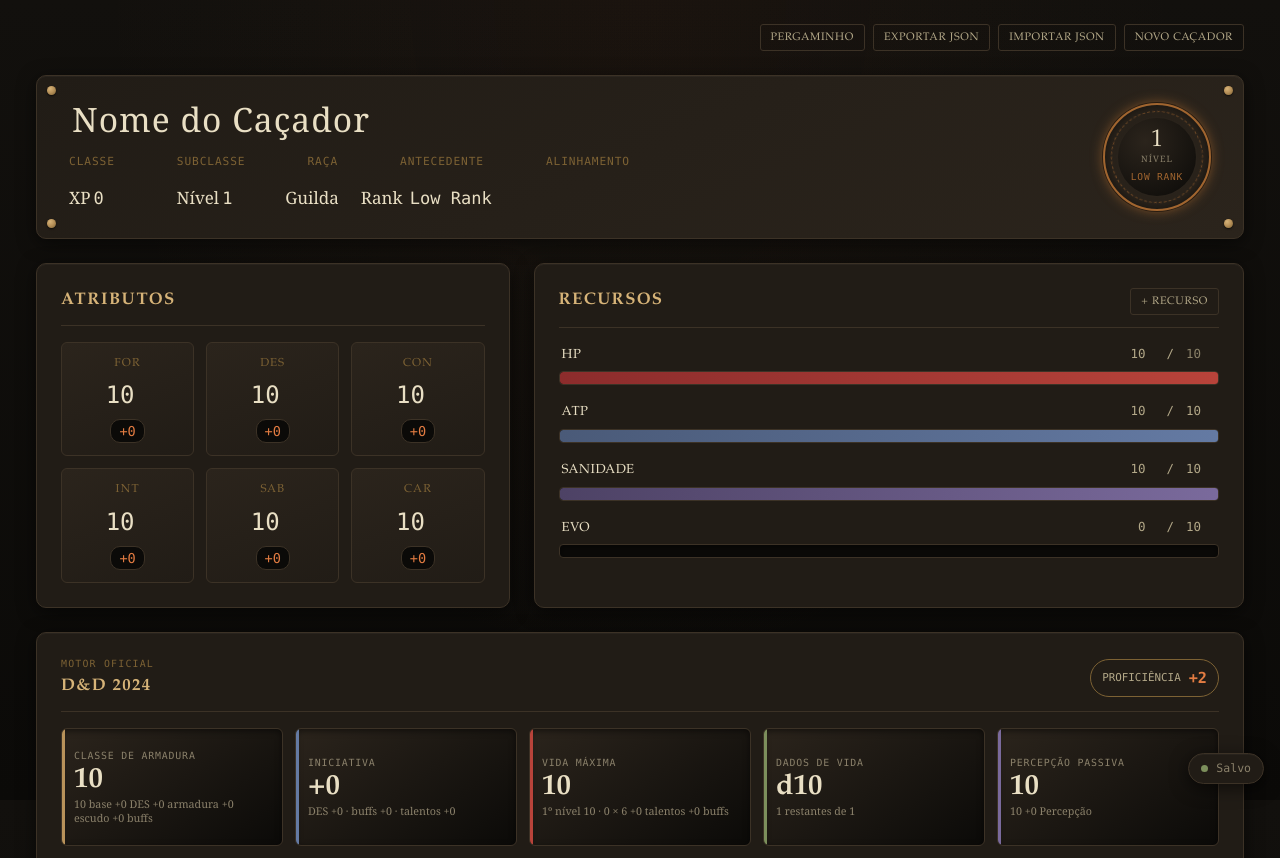
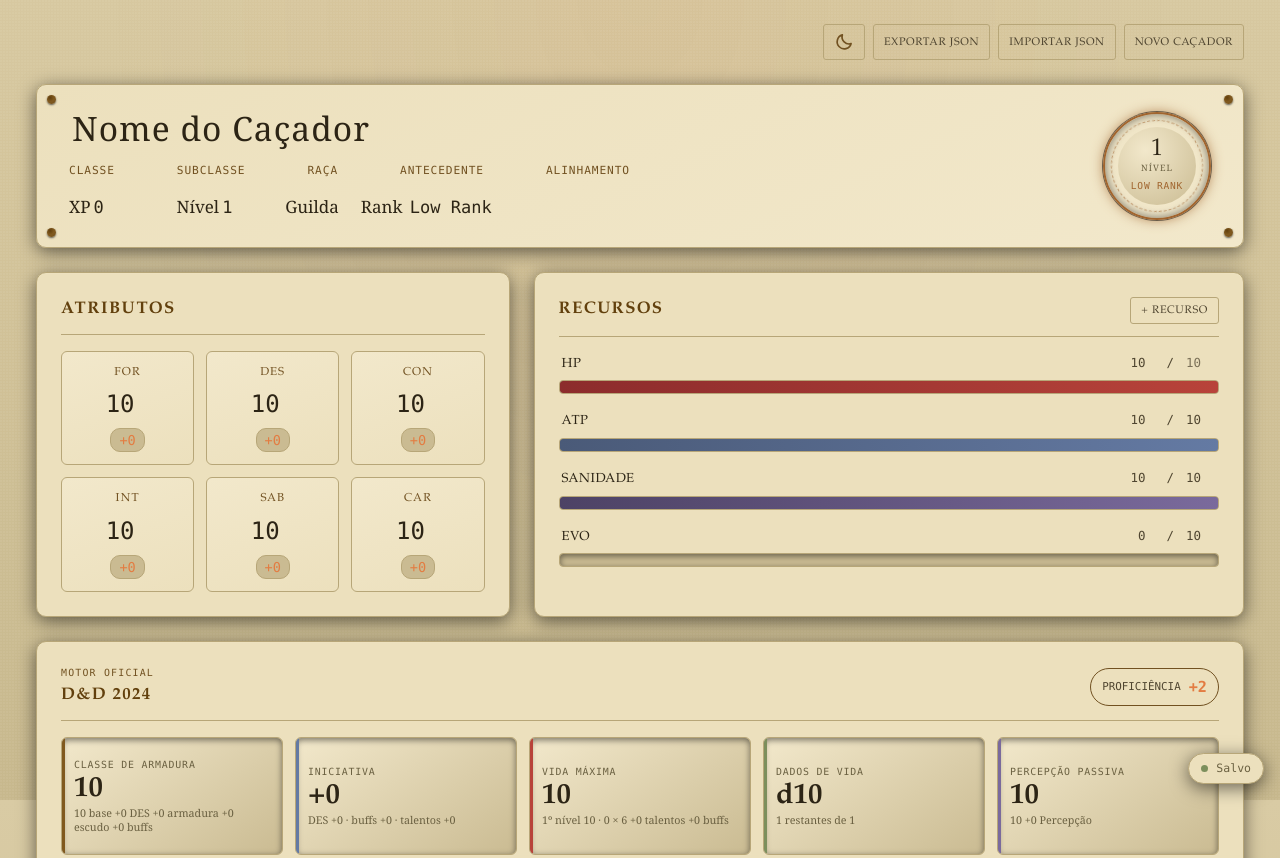
Before and after one commit to Klayver-Gabriel/Hunter, a website with bundled scripts: page index.html in a window 1280 px wide. Shown: the top 858 px of the page. Built offline with nearby package versions, Linux system fonts and the light colour scheme.

Commit message:
feat: persist accessible light and dark themes

```diff
--- a/css/components.css
+++ b/css/components.css
@@ -554,3 +554,9 @@
   .toolbar-row { justify-content: stretch; }
   .toolbar-row label { width: 100%; flex-direction: column; align-items: stretch; }
 }
+
+#btn-theme { display: inline-flex; align-items: center; justify-content: center; min-width: 40px; min-height: 36px; }
+:focus-visible { outline: 2px solid var(--guild-gold-br); outline-offset: 3px; }
+#theme-status:empty { display: none; }
+.save-error { color: var(--hp-color, #c1483d); }
+[hidden] { display: none !important; }
--- a/css/themes.css
+++ b/css/themes.css
@@ -1,4 +1,5 @@
 :root {
+  color-scheme: dark;
   --void:          #12100d;   /* fundo principal — couro na sombra */
   --void-deep:      #0b0a08;  /* fundo mais profundo, gradientes */
   --iron-panel:     #211c16;  /* painéis / cards — couro trabalhado */
@@ -59,7 +60,11 @@
   --border-gold: 1px solid var(--guild-gold-dim);
 }
 
-[data-theme="pergaminho"] {
+[data-theme="light"] {
+  color-scheme: light;
+  --guild-gold: #80591e;
+  --guild-gold-br: #62400d;
+  --guild-gold-dim: #715121;
   --void:         #d9cba4;
   --void-deep:    #cabb92;
   --iron-panel:   #ece0bd;
--- a/index.html
+++ b/index.html
@@ -6,6 +6,7 @@
 <title>Hunter's Codex</title>
 <meta name="description" content="Ficha de personagem oficial da Guilda de Caçadores.">
 
+<script src="src/layout/theme/bootstrap.js"></script>
 <link rel="stylesheet" href="css/themes.css">
 <link rel="stylesheet" href="css/style.css">
 <link rel="stylesheet" href="css/layout.css">
@@ -28,14 +29,15 @@
 <div id="app">
 
   <div class="top-actions">
-    <button class="btn btn--ghost btn--sm" id="btn-theme" title="Alternar tema">Pergaminho</button>
+    <button class="btn btn--ghost btn--sm" id="btn-theme" title="Alternar tema" aria-label="Alternar tema"><span aria-hidden="true">◐</span></button>
     <button class="btn btn--ghost btn--sm" id="btn-export">Exportar JSON</button>
     <button class="btn btn--ghost btn--sm" id="btn-import">Importar JSON</button>
     <button class="btn btn--ghost btn--sm" id="btn-new" title="Novo personagem">Novo Caçador</button>
     <input type="file" id="file-import" accept="application/json" class="visually-hidden">
   </div>
 
-  <!-- ============ GUILD CARD ============ -->
+  <p id="theme-status" role="status"></p>
+
   <header class="guild-card" id="guild-card">
     <span class="rivet tl"></span><span class="rivet tr"></span>
     <span class="rivet bl"></span><span class="rivet br"></span>
@@ -80,13 +82,12 @@
     </div>
   </header>
 
-  <!-- ============ ATTRIBUTES + RESOURCES ============ -->
   <div class="sheet-grid">
     <section class="panel" aria-label="Atributos">
       <div class="panel__header">
         <h2 class="panel__title">Atributos</h2>
       </div>
-      <div class="attr-grid" id="attr-grid"><!-- gerado via ui.js --></div>
+      <div class="attr-grid" id="attr-grid"></div>
     </section>
 
     <section class="panel" aria-label="Recursos">
@@ -94,11 +95,10 @@
         <h2 class="panel__title">Recursos</h2>
         <button class="btn btn--ghost btn--sm" id="btn-add-resource">+ Recurso</button>
       </div>
-      <div class="resource-stack" id="resource-stack"><!-- gerado via ui.js --></div>
+      <div class="resource-stack" id="resource-stack"></div>
     </section>
   </div>
 
-  <!-- ============ D&D 2024 RULE ENGINE ============ -->
   <section class="panel codex-section" id="dnd-rules" aria-label="Regras de D&D 2024">
     <div class="panel__header">
       <div><span class="section-kicker">Motor oficial</span><h2 class="panel__title">D&amp;D 2024</h2></div>
@@ -122,7 +122,6 @@
     </details>
   </section>
 
-  <!-- ============ ATTACKS ============ -->
   <section class="panel codex-section" id="armory" aria-label="Ataques">
     <div class="panel__header">
       <div><span class="section-kicker">Cálculo automático</span><h2 class="panel__title">Ataques</h2></div>
@@ -134,7 +133,6 @@
     </div>
   </section>
 
-  <!-- ============ EQUIPMENT + BUFFS ============ -->
   <section class="panel codex-section" id="equipment" aria-label="Equipamentos e buffs">
     <div class="panel__header">
       <div><span class="section-kicker">Loadout do Caçador</span><h2 class="panel__title">Equipamento &amp; Buffs</h2></div>
@@ -146,7 +144,6 @@
     </div>
   </section>
 
-  <!-- ============ LIBRARY ============ -->
   <section class="panel codex-section" id="library" aria-label="Biblioteca de equipamentos">
     <div class="panel__header">
       <div><span class="section-kicker">Crie uma vez, equipe quando quiser</span><h2 class="panel__title">Biblioteca da Guilda</h2></div>
@@ -161,7 +158,6 @@
     </div>
   </section>
 
-  <!-- ============ TABS: PODERES / MAGIAS / DIÁRIO ============ -->
   <section id="records" aria-label="Registros do Caçador">
     <div class="tab-strip" role="tablist">
       <button class="tab-btn" role="tab" id="tab-btn-powers" aria-controls="tab-powers" aria-selected="true">Poderes</button>
@@ -179,7 +175,6 @@
   <footer class="app-footer">Hunter's Codex &mdash; Registro da Guilda &middot; salvo localmente no seu navegador</footer>
 </div>
 
-<!-- ============ MODAL (genérico, reaproveitado) ============ -->
 <div class="modal-backdrop" id="modal-backdrop" hidden>
   <div class="modal" id="modal" role="dialog" aria-modal="true" aria-labelledby="modal-title-input">
     <button class="modal__close" id="modal-close" aria-label="Fechar">&times;</button>
--- a/src/app/main.js
+++ b/src/app/main.js
@@ -1,3 +1,5 @@
+import { initTheme } from '../layout/theme/theme.js';
+import { createPreferences } from '../infrastructure/preferences.js';
 import { createStore } from '../application/store.js';
 import storage from '../infrastructure/storage.js';
 import * as characterModel from '../domain/character.js';
@@ -38,6 +40,7 @@
   }
 
   function boot() {
+    initTheme(createPreferences(() => localStorage));
     const saved = storage.load();
     try {
       if (!saved.ok) throw saved.error;
--- /dev/null
+++ b/src/infrastructure/preferences.js
@@ -0,0 +1,16 @@
+export const PREFERENCES_KEY = 'hunterscodex:preferences:v1';
+export function createPreferences(getBackend) {
+  return {
+    load() {
+      try {
+        const value = JSON.parse(getBackend().getItem(PREFERENCES_KEY) || '{}');
+        return { ok: true, value: { theme: ['light', 'dark'].includes(value?.theme) ? value.theme : null } };
+      } catch (error) { return { ok: false, error, value: { theme: null } }; }
+    },
+    save(theme) {
+      if (!['light', 'dark'].includes(theme)) return { ok: false, error: Error('Tema inválido.') };
+      try { getBackend().setItem(PREFERENCES_KEY, JSON.stringify({ theme })); return { ok: true }; }
+      catch (error) { return { ok: false, error }; }
+    }
+  };
+}
--- /dev/null
+++ b/src/layout/theme/bootstrap.js
@@ -0,0 +1,7 @@
+// Blocking head script applies the theme before stylesheets can paint.
+(() => {
+  let theme;
+  try { theme = JSON.parse(localStorage.getItem('hunterscodex:preferences:v1') || '{}')?.theme; } catch { /* Storage may be disabled; system preference remains available. */ }
+  document.documentElement.dataset.theme = ['light', 'dark'].includes(theme)
+    ? theme : matchMedia('(prefers-color-scheme: dark)').matches ? 'dark' : 'light';
+})();
--- /dev/null
+++ b/src/layout/theme/theme.js
@@ -0,0 +1,22 @@
+export function initTheme(preferences) {
+  const button = document.getElementById('btn-theme');
+  const status = document.getElementById('theme-status');
+  const media = matchMedia('(prefers-color-scheme: dark)');
+  let explicit = preferences.load().value.theme;
+  function apply(theme) {
+    document.documentElement.dataset.theme = theme;
+    const action = theme === 'dark' ? 'Ativar modo claro' : 'Ativar modo escuro';
+    button.setAttribute('aria-label', action); button.title = action;
+    const icon = document.createElement('img');
+    icon.src = `assets/icons/${theme === 'dark' ? 'sun' : 'moon'}.svg`;
+    icon.alt = ''; icon.width = 20; icon.height = 20;
+    button.replaceChildren(icon);
+  }
+  apply(explicit || (media.matches ? 'dark' : 'light'));
+  button.addEventListener('click', () => {
+    explicit = document.documentElement.dataset.theme === 'dark' ? 'light' : 'dark';
+    apply(explicit);
+    status.textContent = preferences.save(explicit).ok ? '' : 'Tema alterado, mas não foi possível guardar a preferência.';
+  });
+  media.addEventListener('change', event => { if (!explicit) apply(event.matches ? 'dark' : 'light'); });
+}
--- a/src/layout/ui.js
+++ b/src/layout/ui.js
@@ -241,11 +241,7 @@
     fileInput.value = '';
   });
   document.getElementById('btn-new').addEventListener('click', () => actions.newSheet());
-  document.getElementById('btn-theme').addEventListener('click', () => {
-    const light = document.documentElement.dataset.theme !== 'pergaminho';
-    document.documentElement.dataset.theme = light ? 'pergaminho' : '';
-    document.getElementById('btn-theme').textContent = light ? 'Guilda' : 'Pergaminho';
-  });
+
 }
 
 function escapeHTML(str) {
```
Also changed, not shown: tests/unit/preferences.test.js (added, +19 -0 lines), assets/icons/moon.svg (added), assets/icons/sun.svg (added).
